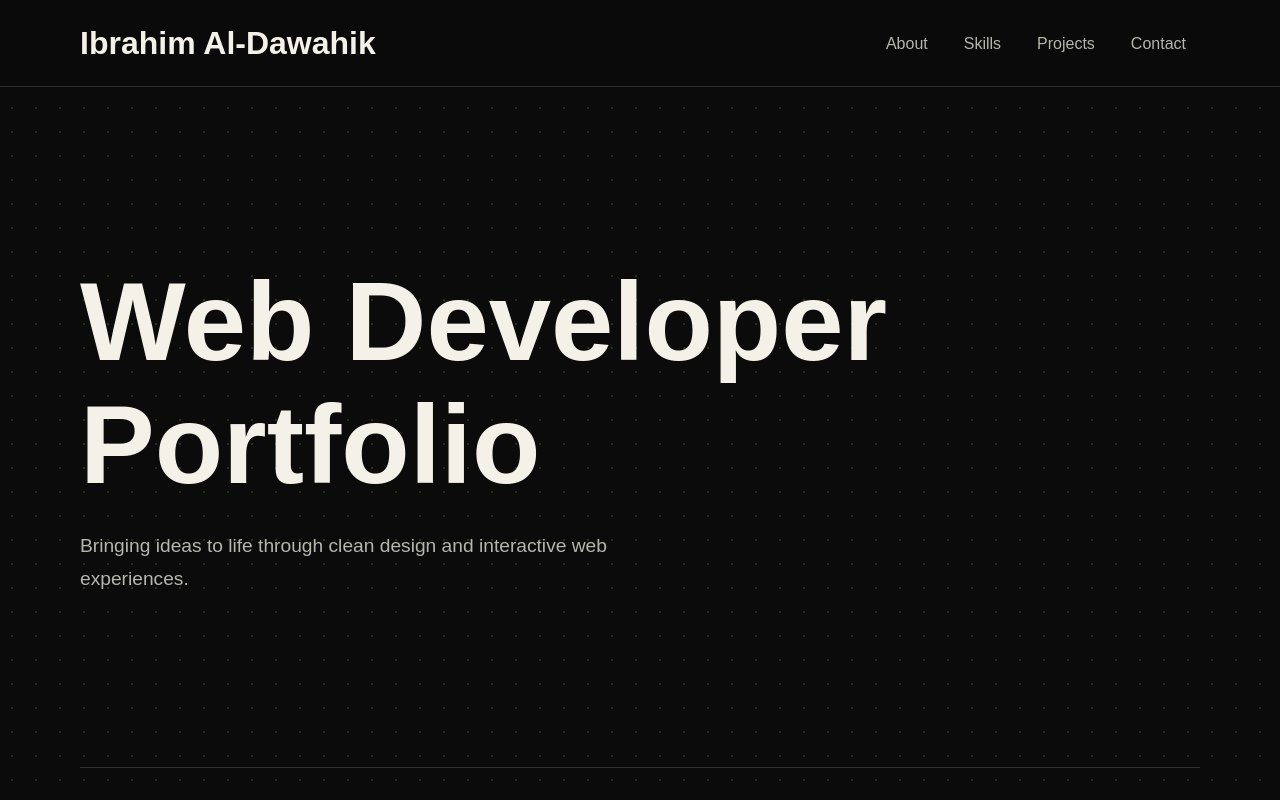
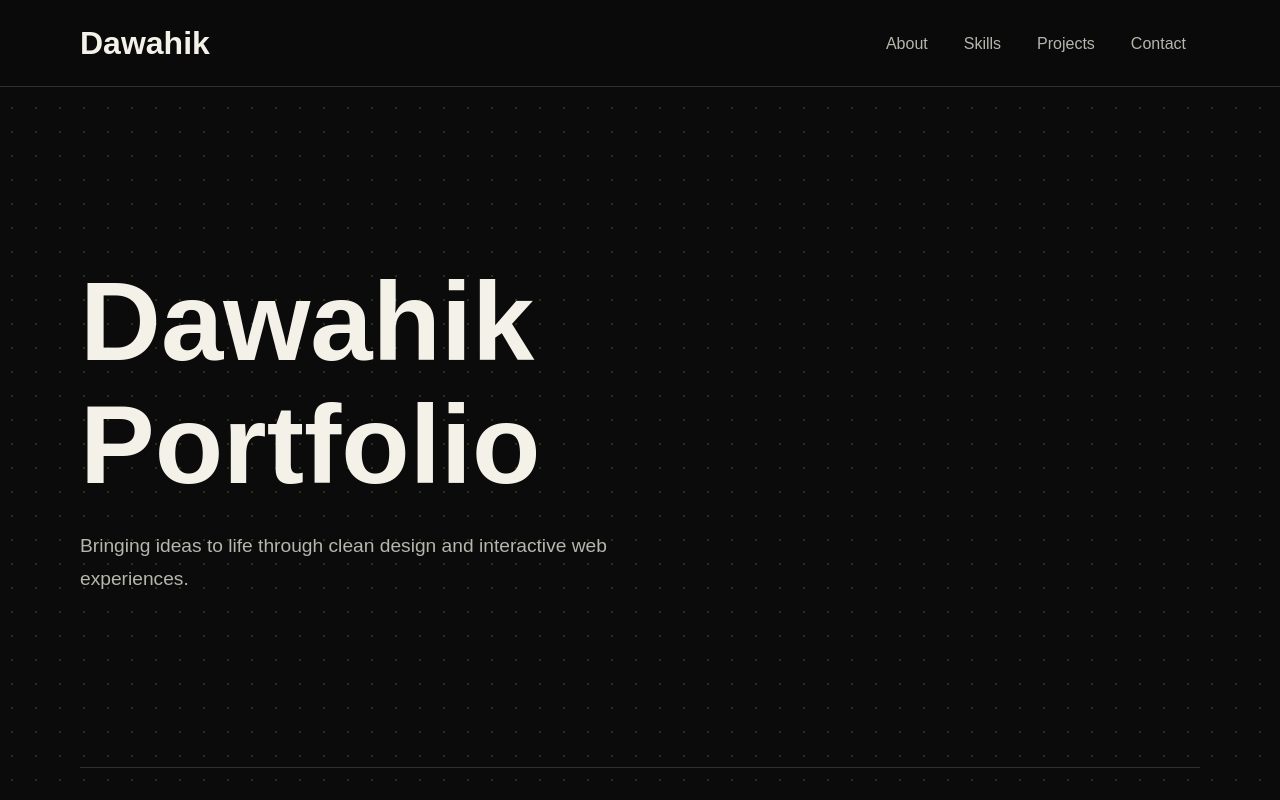
Before and after one commit to ibrahimtalal/ibrahimtalal.github.io, a plain HTML site: page index.html in a window 1280 px wide. Shown: the top 800 px of the page. Drawn offline with Linux system fonts and the light colour scheme; a web font is replaced by a local one.

Commit message:
Update index.html

```diff
--- a/index.html
+++ b/index.html
@@ -3,7 +3,7 @@
 <head>
     <meta charset="UTF-8">
     <meta name="viewport" content="width=device-width, initial-scale=1.0">
-    <title>Ibrahim Al-Dawahik | Web Developer</title>
+    <title>Dawahik | Web Developer</title>
     <meta name="description" content="Explore my web development projects, combining clean design with interactive experiences.">
     <link
         rel="stylesheet"
@@ -14,7 +14,7 @@
 </head>
 <body>
     <header>
-        <a href="#intro">Ibrahim Al-Dawahik</a>
+        <a href="#intro">Dawahik</a>
 
         <nav aria-label="Main navigation">
             <a href="#about">About</a>
@@ -25,7 +25,7 @@
     </header>
     <main>
         <section id ="intro">
-            <h1>Web Developer Portfolio</h1>
+            <h1>Dawahik Portfolio</h1>
 
             <p>
                 Bringing ideas to life through clean design and interactive web experiences.
```
